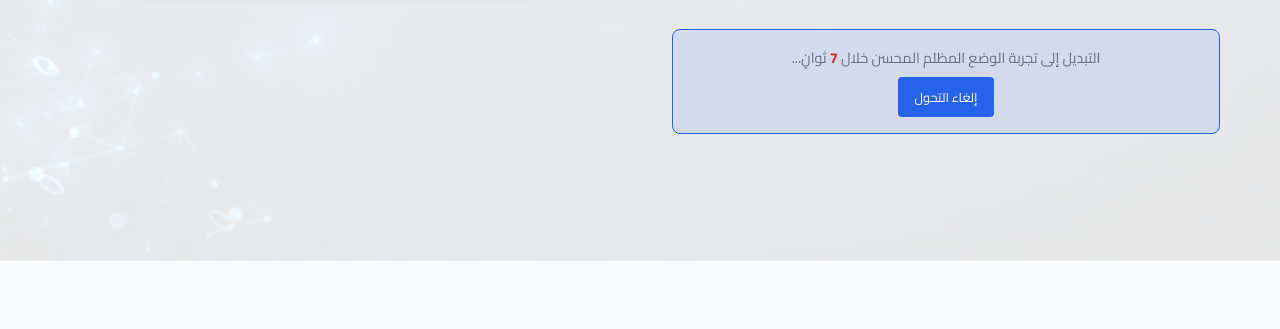
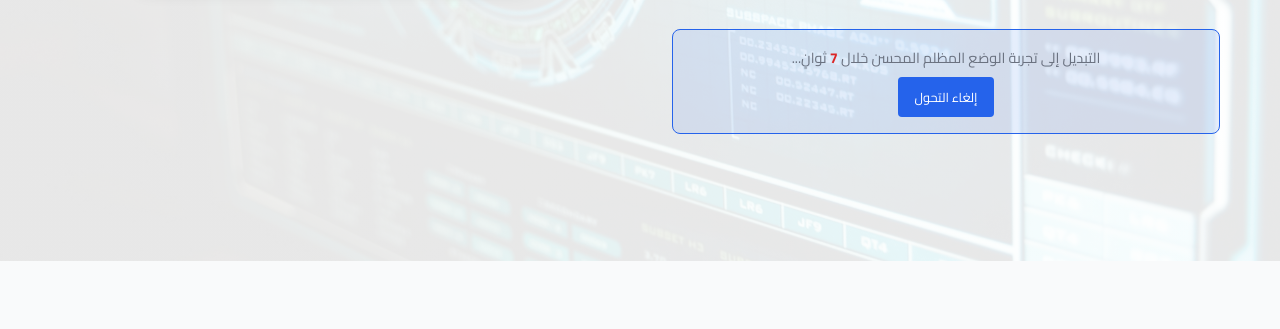
Before and after one commit to Ahmed-Roshdi/Info.net, a plain HTML site: page cybersecurity-ar.html in a window 1280 px wide. Shown: the part 539-868 px from the top of the page. Drawn offline with Linux system fonts and the light colour scheme.

Commit message:
Change images

```diff
--- a/cybersecurity-ar.html
+++ b/cybersecurity-ar.html
@@ -75,7 +75,7 @@
     </nav>
 
     <!-- Hero Section -->
-    <section class="hero" style="background-image: linear-gradient(rgba(255,255,255,0.9), rgba(255,255,255,0.9)), url('./images/JYp25mPCpfSG.jpg'); background-size: cover; background-position: center;">
+    <section class="hero" style="background-image: linear-gradient(rgba(255,255,255,0.9), rgba(255,255,255,0.9)), url('./images/pexels-tima-miroshnichenko-5380642.jpg'); background-size: cover; background-position: center;">
         <div class="hero-container">
             <div class="hero-content">
                 <div class="security-badge">
```
Also changed, not shown: cybersecurity.html (+1 -1 lines), images/pexels-pixabay-207580.jpg (added), images/pexels-pixabay-270632.jpg (added), images/pexels-tima-miroshnichenko-5380642.jpg (added).
